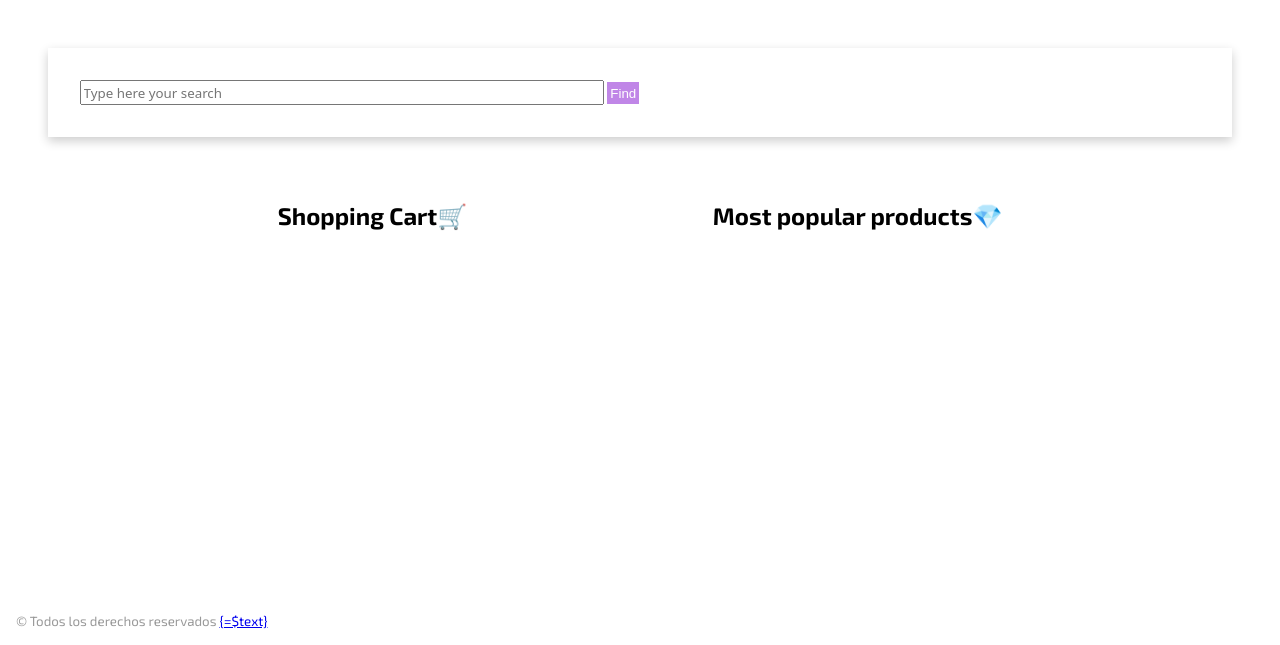
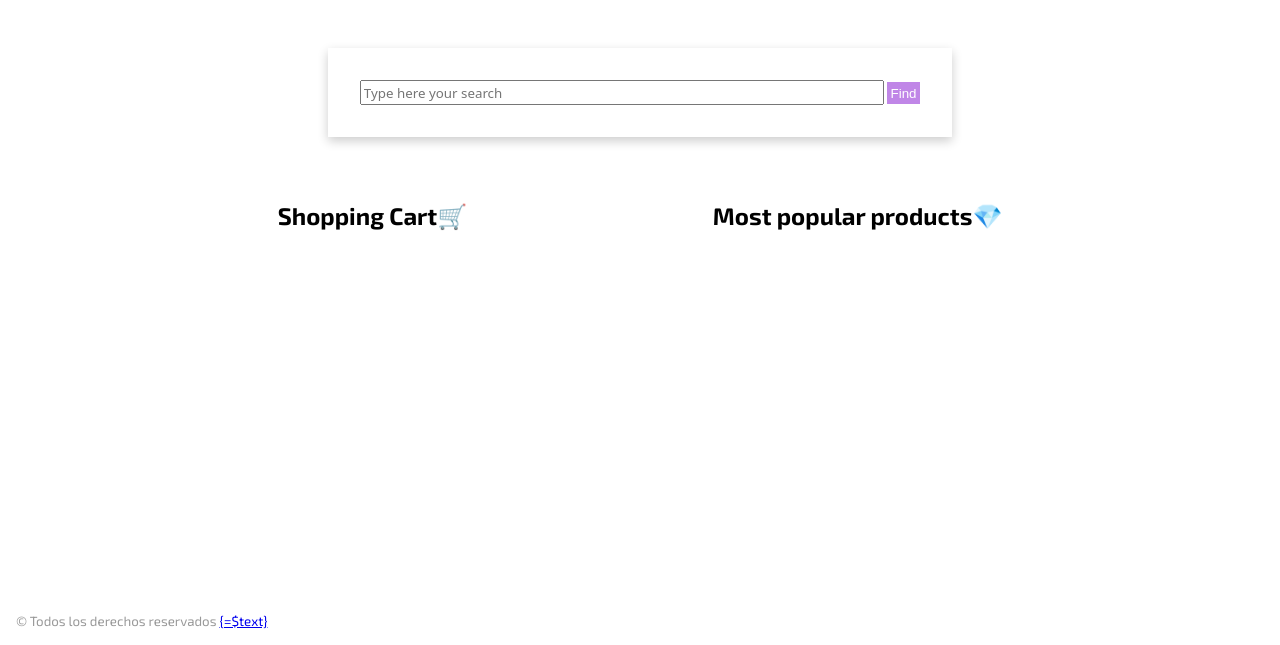
Before and after one commit to Adalab/modulo-2-evaluacion-final-susdiaz-sudo, a website built with Vite: page src/index.html in a window 1280 px wide. Shown: the part 155-800 px from the top of the page. Built offline with nearby package versions, Linux system fonts and the light colour scheme; no server answers.

Commit message:
Fixed missing section

```diff
--- a/src/partials/main.html
+++ b/src/partials/main.html
@@ -1,9 +1,11 @@
 <main>
   <h1 class="h1Style">My online store 🛍️</h1>
+  <section class="searchSection">
   <div class="searchArea">
     <input class="inputContent js_inputContent" id="search" type="text" value="" placeholder="Type here your search">
     <button class="searchBtn js_searchBtn">Find</button>
   </div>
+  </section>
   <section class="purchaseSection">
     <div>
       <h2 class="h2Style">Shopping Cart🛒</h2>
```
